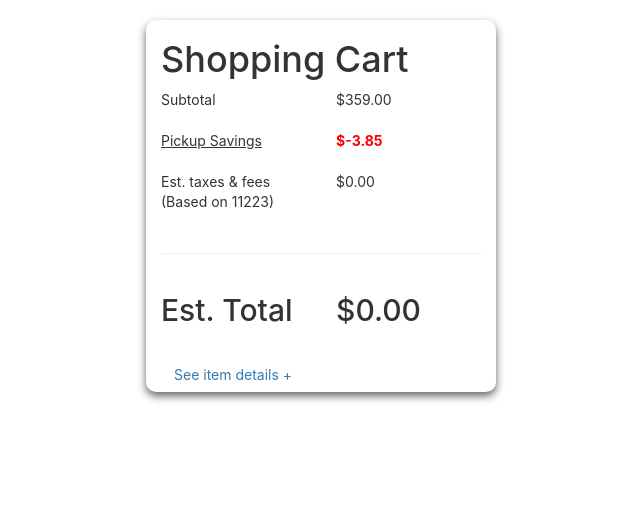
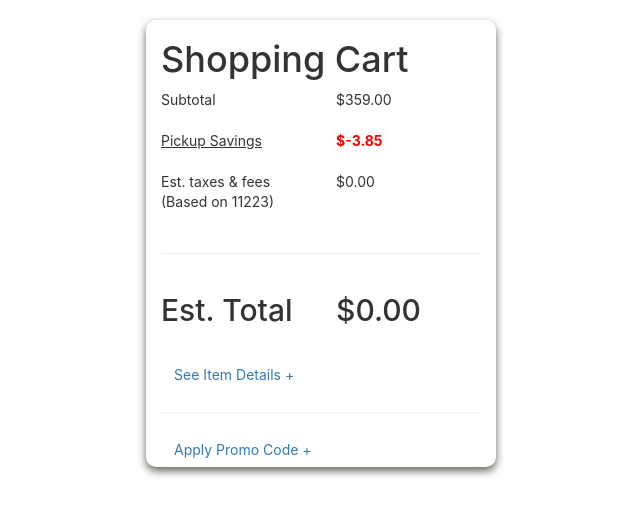
Before and after one commit to MontyTobois/Shopping-Cart, a React (Create React App) app: page / in a window 1280 px wide. Shown: the top 516 px of the page, without its empty margins (319-959 px from the left). Built offline with nearby package versions, Linux system fonts and the light colour scheme.

Commit message:
feat: Added the dicount section, removed focus.

```diff
--- a/src/App.css
+++ b/src/App.css
@@ -20,3 +20,7 @@
 .price-strike{
   text-decoration: line-through rgb(247, 35, 35);
 }
+
+.promo-code-button:focus{
+  outline: none;
+}
--- a/src/App.js
+++ b/src/App.js
@@ -5,6 +5,7 @@ import PickupSavings from './components/PickupSavings';
 import TaxesFees from './components/TaxesFees';
 import EstimatedTotal from './components/EstimatedTotal';
 import ItemDetails from './components/ItemDetails';
+import PromoCode from './components/PromoCode';
 import './App.css';
 
 class App extends Component {
@@ -28,6 +29,8 @@ class App extends Component {
         <hr/>
         <EstimatedTotal price={this.state.estimatedTotal.toFixed(2)} />
         <ItemDetails price={this.state.estimatedTotal.toFixed(2)} />
+        <hr/>
+        <PromoCode />
       </Grid>
     </div>);
   }
--- a/src/components/ItemDetails.js
+++ b/src/components/ItemDetails.js
@@ -18,7 +18,7 @@ export class ItemDetails extends Component { // eslint-disable-line react/prefer
           bsStyle="link"
           onClick={() => this.setState({ open: !this.state.open })}
           >
-          { this.state.open === false ? `See` : `Hide` } item details
+          { this.state.open === false ? `See` : `Hide` } Item Details
           { this.state.open === false ? ` +`: ` -`}
         </Button>
         <Collapse in={this.state.open}>
--- /dev/null
+++ b/src/components/PromoCode.js
@@ -0,0 +1,30 @@
+import React, { Component } from 'react';
+import { Row, Col, Media, Button, Collapse, Well, FormGroup, ControlLabel, FormControl } from 'react-bootstrap';
+
+
+class PromoCode extends Component { // eslint-disable-line react/prefer-stateless-function
+  constructor(props){
+    super(props)
+    this.state = {
+      open: false,
+      value: ''
+    }
+  }
+
+  render() {
+    return (
+      <div>
+        <Button
+          className="promo-code-button"
+          bsStyle="link"
+          onClick={() => this.setState({ open: !this.state.open })}
+          >
+          { this.state.open === false ? `Apply` : `Hide` } Promo Code
+          { this.state.open === false ? ` +`: ` -`}
+        </Button>
+      </div>
+    );
+  }
+}
+
+export default PromoCode;
```
